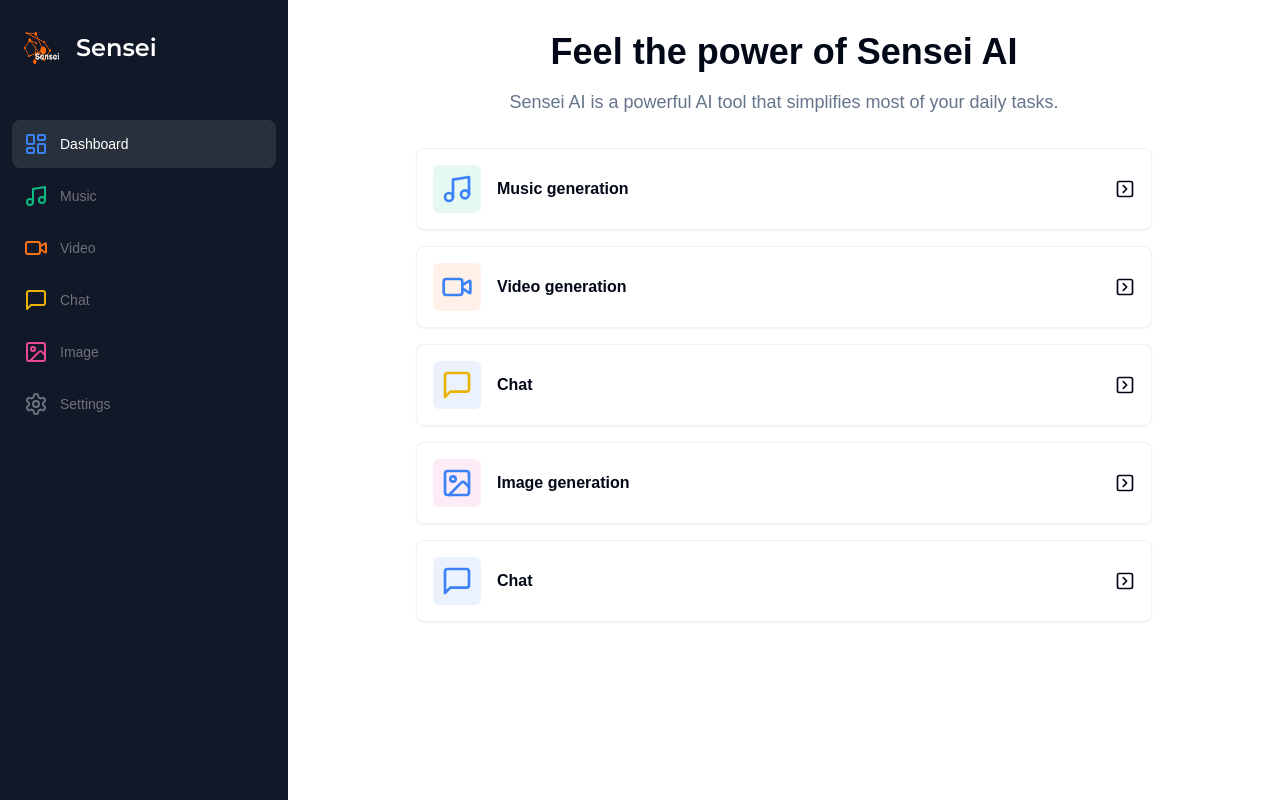
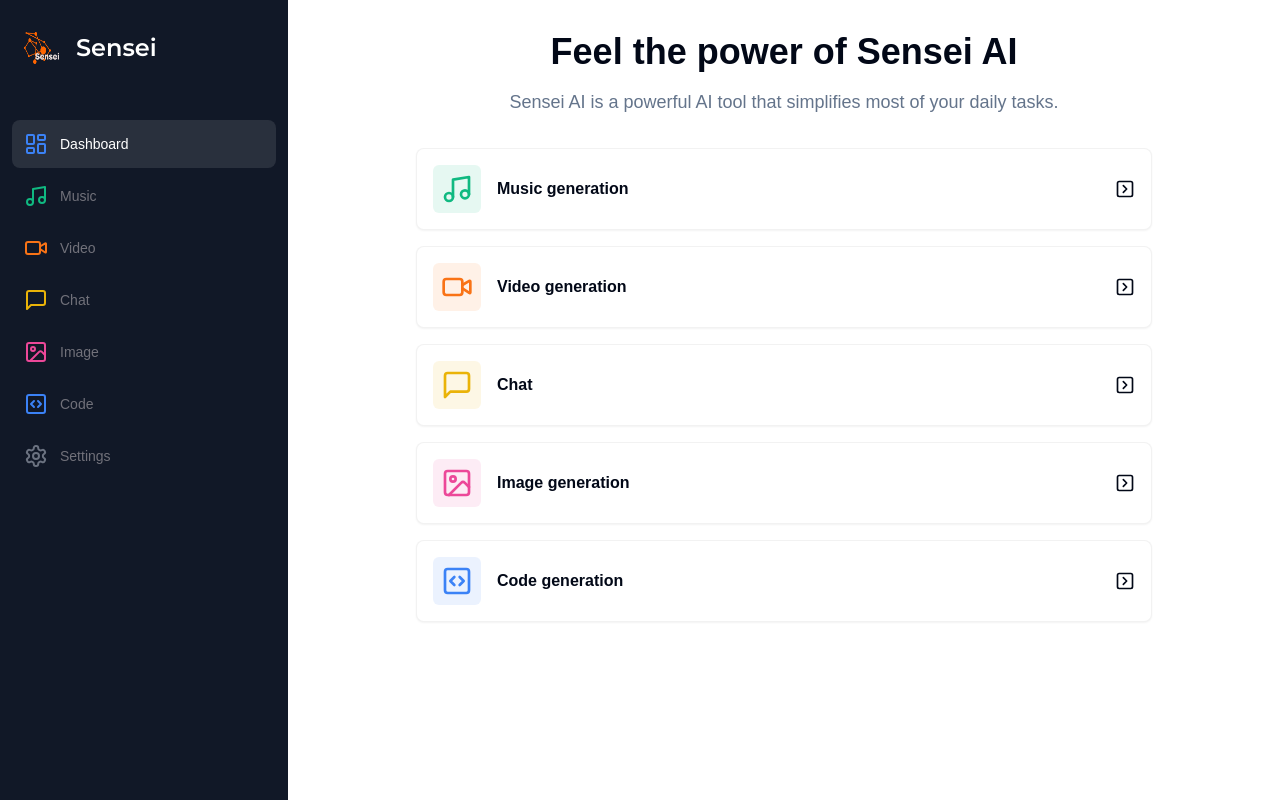
Before and after one commit to kc-clintone/Sensei-ai_saas, a Next.js app in the folder sensei/: page /dashboard in a window 1280 px wide. Built offline with nearby package versions, Linux system fonts and the light colour scheme.

Commit message:
Dashboard update - (corrections)

```diff
--- a/sensei/app/(dashboard)/(routes)/dashboard/page.tsx
+++ b/sensei/app/(dashboard)/(routes)/dashboard/page.tsx
@@ -2,21 +2,21 @@
 
 import { Card } from '@/components/ui/card';
 import { cn } from '@/lib/utils';
-import { ChevronRightSquareIcon, ImageIcon, MessageSquare, Music, Video } from 'lucide-react';
+import { ChevronRightSquareIcon, CodeSquareIcon, ImageIcon, MessageSquare, Music, Video } from 'lucide-react';
 import React from 'react'
 
 const items = [
   {
     label: "Music generation",
     icon: Music,
-    color: "text-blue-500",
+    color: "text-emerald-500",
     bgColor: "bg-emerald-500/10",
     href: "/music",
   },
   {
     label: "Video generation",
     icon: Video,
-    color: "text-blue-500",
+    color: "text-orange-500",
     bgColor: "bg-orange-500/10",
     href: "/video",
   },
@@ -24,22 +24,22 @@ const items = [
     label: "Chat",
     icon: MessageSquare,
     color: "text-yellow-500",
-    bgColor: "bg-blue-500/10",
+    bgColor: "bg-yellow-500/10",
     href: "/chat",
   },
   {
     label: "Image generation",
     icon: ImageIcon,
-    color: "text-blue-500",
+    color: "text-pink-500",
     bgColor: "bg-pink-500/10",
     href: "/image",
   },
   {
-    label: "Chat",
-    icon: MessageSquare,
+    label: "Code generation",
+    icon: CodeSquareIcon,
     color: "text-blue-500",
     bgColor: "bg-blue-500/10",
-    href: "/chat",
+    href: "/code",
   },
 ]
 
--- a/sensei/components/ui/sidebar.tsx
+++ b/sensei/components/ui/sidebar.tsx
@@ -1,7 +1,7 @@
 "use client";
 
 import { cn } from "@/lib/utils";
-import { ImageIcon, LayoutDashboard, MessageSquare, Music, Settings, VideoIcon } from "lucide-react";
+import { CodeSquareIcon, ImageIcon, LayoutDashboard, MessageSquare, Music, Settings, VideoIcon } from "lucide-react";
 import { Montserrat } from "next/font/google";
 import Image from "next/image";
 import Link from "next/link";
@@ -36,6 +36,12 @@ const routes = [{
     label: "Image",
     href: "/image",
     icon: ImageIcon
+  },
+  {
+    color: "text-blue-500",
+    label: "Code",
+    href: "/code",
+    icon: CodeSquareIcon
   },
   {
     color: "text-gray-500",
```
